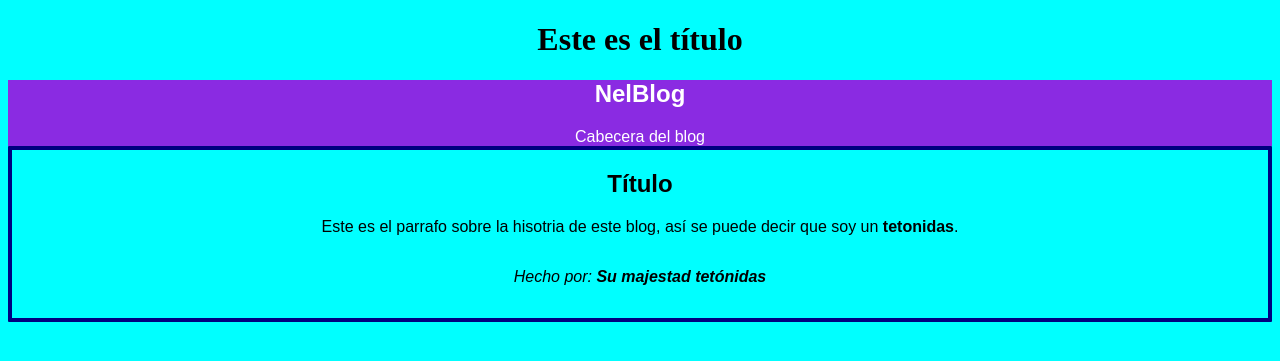
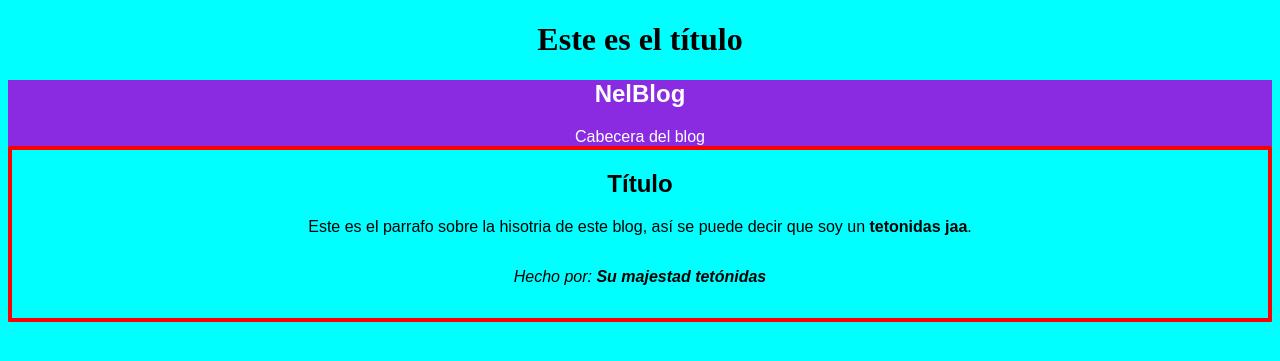
Before and after one commit to neaphdev/myblog, a Python web app: template templates/blog.html in a window 1280 px wide. Shown: the top 361 px of the page. Run offline with Jinja, Linux system fonts and the light colour scheme; the template is opened without the code that fills it, so the values that code supplies are empty.

Commit message:
cambié el container a rojo y el main agregando jaaaa

```diff
--- a/css/estilos.css
+++ b/css/estilos.css
@@ -9,7 +9,7 @@ table{
 }
 .container{
     border-radius: 1px;
-    border: 4px solid navy;
+    border: 4px solid red;
     margin: auto;
     padding-bottom: 2rem;
     font-family: Arial, Helvetica, sans-serif;
--- a/templates/blog.html
+++ b/templates/blog.html
@@ -23,7 +23,7 @@
         </head>
         <main>
             Este es el parrafo sobre la hisotria de este blog, así
-            se puede decir que soy un <strong>tetonidas</strong>.
+            se puede decir que soy un <strong>tetonidas jaa</strong>.
         </main>
         <footer class="footermain">
             Hecho por: <strong>Su majestad tetónidas</strong>
```
